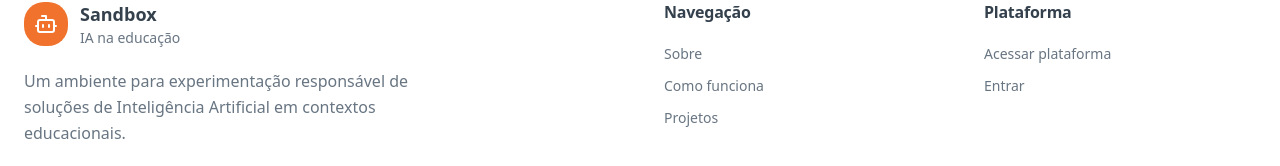
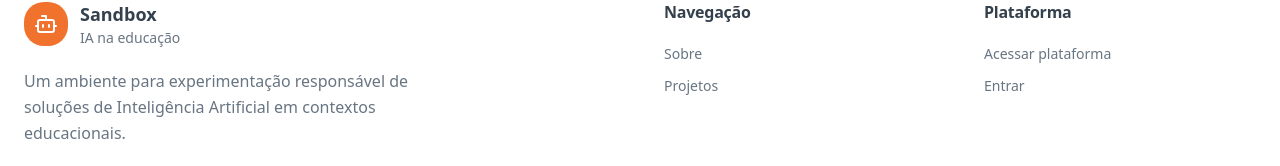
Before and after one commit to beatnees/sandbox, a Next.js app: page / in a window 1280 px wide. Shown: the part 3932-4098 px from the top of the page. Built offline with nearby package versions, Linux system fonts and the light colour scheme; no server answers.

Commit message:
atualiza rodapé

```diff
--- a/components/layout/Footer.tsx
+++ b/components/layout/Footer.tsx
@@ -40,12 +40,7 @@ export default function Footer() {
               >
                 Sobre
               </a>
-              <a
-                href="#como-funciona"
-                className="text-sm text-muted-foreground transition hover:text-primary"
-              >
-                Como funciona
-              </a>
+
               <a
                 href="#projetos"
                 className="text-sm text-muted-foreground transition hover:text-primary"
```
